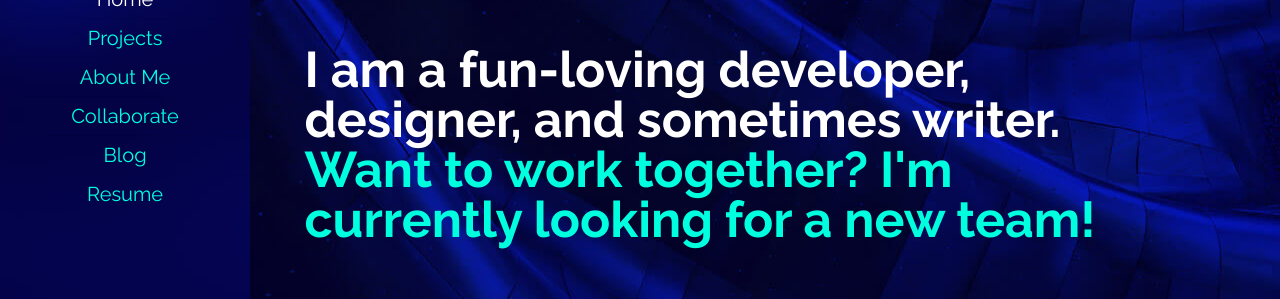
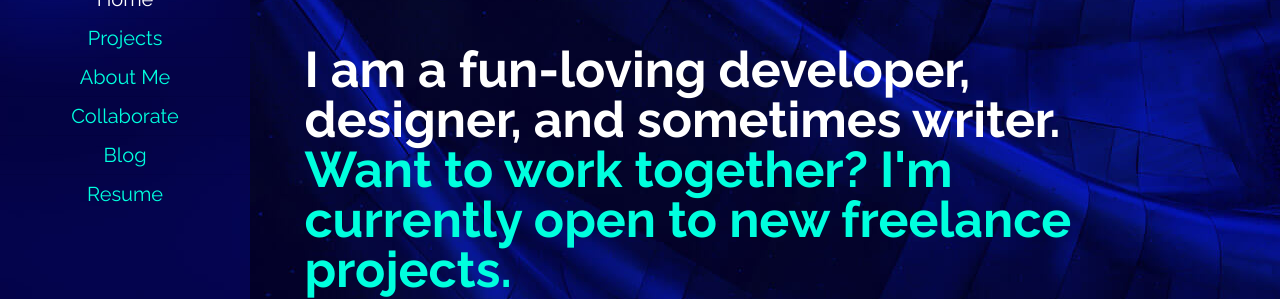
Before and after one commit to KimSarabia/kims-portfolio, a plain HTML site: page index.html in a window 1280 px wide. Shown: the part 230-529 px from the top of the page. Drawn offline with nearby package versions, Linux system fonts and the light colour scheme; some packages are replaced by stand-ins of ours; a web font is replaced by a local one.

Commit message:
Update status

```diff
--- a/html/home.html
+++ b/html/home.html
@@ -14,7 +14,7 @@
                                         <div class="column_attr" style=" padding:0 10% 0 0;">
                                             <h2>Hello!</h2>
                                             <hr class="no_line" style="margin: 0 auto 50px;" />
-                                            <h2>I am a fun-loving developer, designer, and sometimes writer.<span class="themecolor">  Want to work together? I'm currently looking for a new team! </span></h2>
+                                            <h2>I am a fun-loving developer, designer, and sometimes writer.<span class="themecolor">  Want to work together? I'm currently open to new freelance projects. </span></h2>
                                             <hr class="no_line" style="margin: 0 auto 50px;" />
                                             <h2 style="font-weight: 400;">More info and contact here</h2>
                                             <hr class="no_line" style="margin: 0 auto 50px;" />
```
